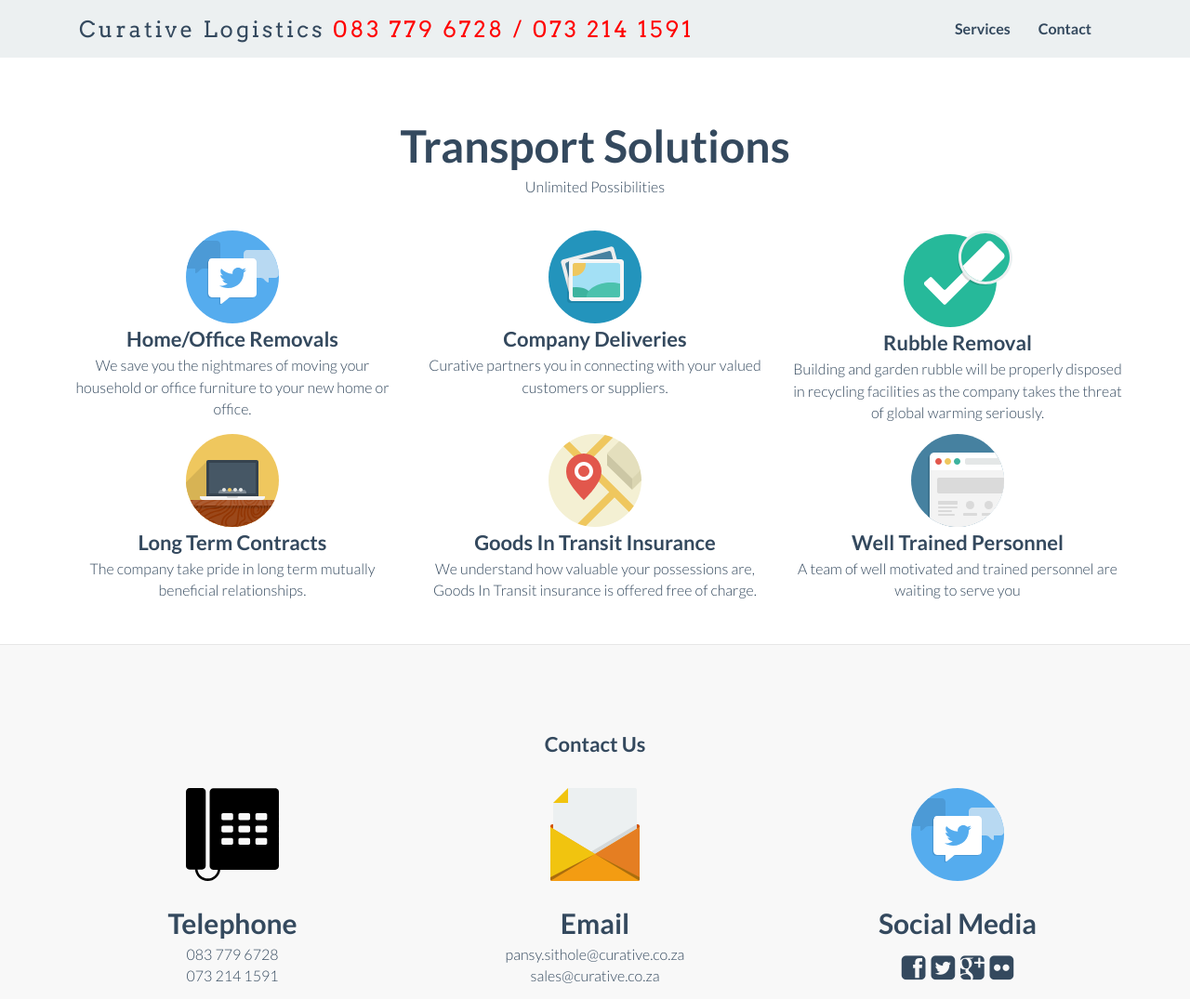
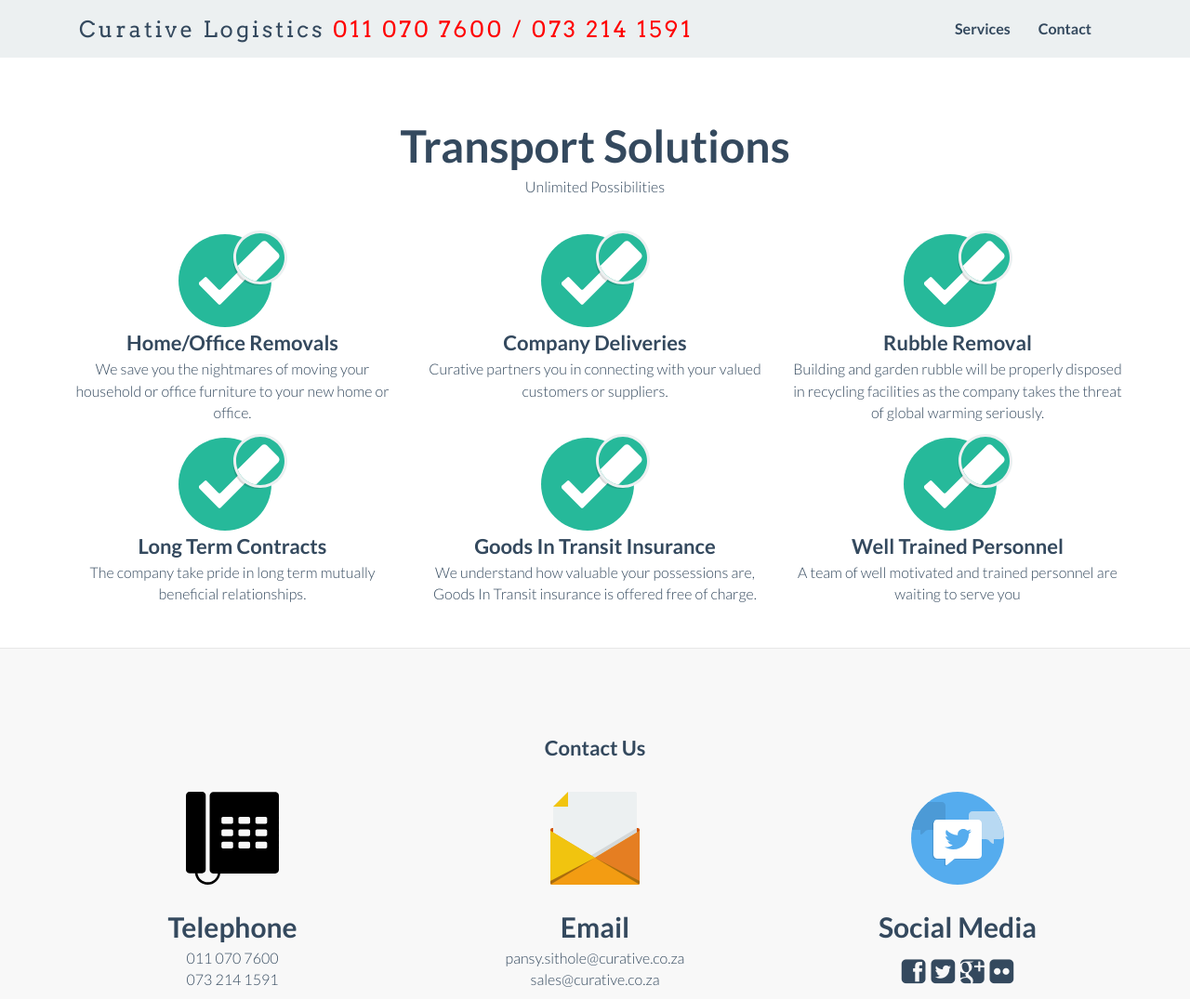
Before and after one commit to simbarashe/curative-logistics, a plain HTML site: page index.html in a window 1280 px wide. Shown: the top 1075 px of the page at 93% size. Drawn offline with Linux system fonts and the light colour scheme.

Commit message:
update icons and landline

```diff
--- a/index.html
+++ b/index.html
@@ -61,7 +61,7 @@
 					<span class="icon-bar"></span>
 					<span class="icon-bar"></span>
 				</button>
-				<a class="navbar-brand" href="#home">Curative Logistics&nbsp;<span class="contact-number">083&nbsp;779&nbsp;6728 / 073&nbsp;214&nbsp;1591</span></a>
+				<a class="navbar-brand" href="#home">Curative Logistics&nbsp;<span class="contact-number">011&nbsp;070&nbsp;7600 / 073&nbsp;214&nbsp;1591</span></a>
 			</div>
 
 			<div class="collapse navbar-collapse navbar-right navbar-ex1-collapse">
@@ -87,7 +87,7 @@
 			<div class="row">
 
 				<div class="col-sm-4 wow fadeInDown text-center">
-				  <img class="rotate" src="img/icon/tweet.svg" alt="Generic placeholder image">
+				  <img class="rotate" src="img/icon/retina.svg" alt="Generic placeholder image">
 				  <h2>Home/Office Removals</h2>
 				  <p class="lead">We save you the nightmares of moving your household or office furniture to your new home or office.</p>
 
@@ -95,7 +95,7 @@
 				</div><!-- /.col-lg-4 -->
 
 				<div class="col-sm-4 wow fadeInDown text-center">
-				  <img  class="rotate" src="img/icon/picture.svg" alt="Generic placeholder image">
+				  <img  class="rotate" src="img/icon/retina.svg" alt="Generic placeholder image">
 				   <h2>Company Deliveries</h2>
 				   <p class="lead">Curative partners you in connecting with your valued customers or suppliers. </p>
 				   <!-- <p><a class="btn btn-embossed btn-primary view" role="button">View Details</a></p> -->
@@ -113,21 +113,21 @@
 			<div class="row tworow">
 
 				<div class="col-sm-4  wow fadeInDown text-center">
-				  <img class="rotate" src="img/icon/laptop.svg" alt="Generic placeholder image">
+				  <img class="rotate" src="img/icon/retina.svg" alt="Generic placeholder image">
 				  <h2>Long Term Contracts</h2>
 				  <p class="lead">The company take pride in long term mutually beneficial relationships. </p>
 				 <!-- <p><a class="btn btn-embossed btn-primary view" role="button">View Details</a></p> -->
 				</div><!-- /.col-lg-4 -->
 
 				<div class="col-sm-4 wow fadeInDown text-center">
-				  <img  class="rotate" src="img/icon/map.svg" alt="Generic placeholder image">
+				  <img  class="rotate" src="img/icon/retina.svg" alt="Generic placeholder image">
 				   <h2>Goods In Transit Insurance</h2>
 				   <p class="lead">We understand how valuable your possessions are,  Goods In Transit insurance is offered free of charge.</p>
 				   <!-- <p><a class="btn btn-embossed btn-primary view" role="button">View Details</a></p> -->
 				</div><!-- /.col-lg-4 -->
 
 				<div class="col-sm-4 wow fadeInDown text-center">
-				  <img  class="rotate" src="img/icon/browser.svg" alt="Generic placeholder image">
+				  <img  class="rotate" src="img/icon/retina.svg" alt="Generic placeholder image">
 				   <h2>Well Trained Personnel</h2>
 				 <p class="lead">A team of well motivated and trained personnel are waiting to serve you</p>
 				  <!-- <p><a class="btn btn-embossed btn-primary view" role="button">View Details</a></p> -->
@@ -148,7 +148,7 @@
 				<div class="col-sm-4 wow fadeInDown text-center">
 				  <img class="rotate" src="img/icon/office-telephone.svg" alt="Generic placeholder image">
 				  <h3>Telephone</h3>
-				  <p class="lead">083 779 6728<br>073 214 1591</p>
+				  <p class="lead">011 070 7600<br>073 214 1591</p>
 
 				  <!-- <p><a class="btn btn-embossed btn-primary view" role="button">View Details</a></p> -->
 				</div><!-- /.col-lg-4 -->
```
